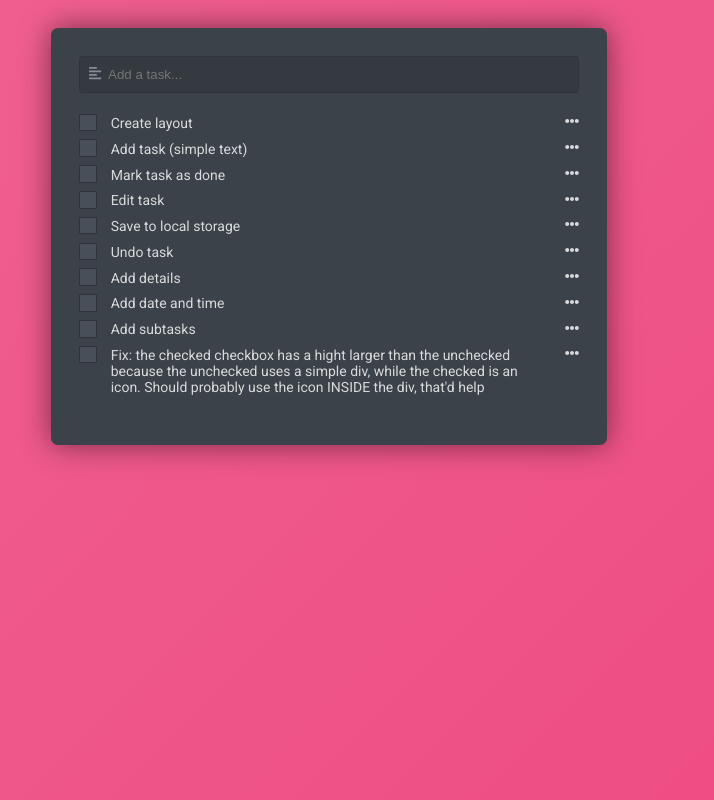
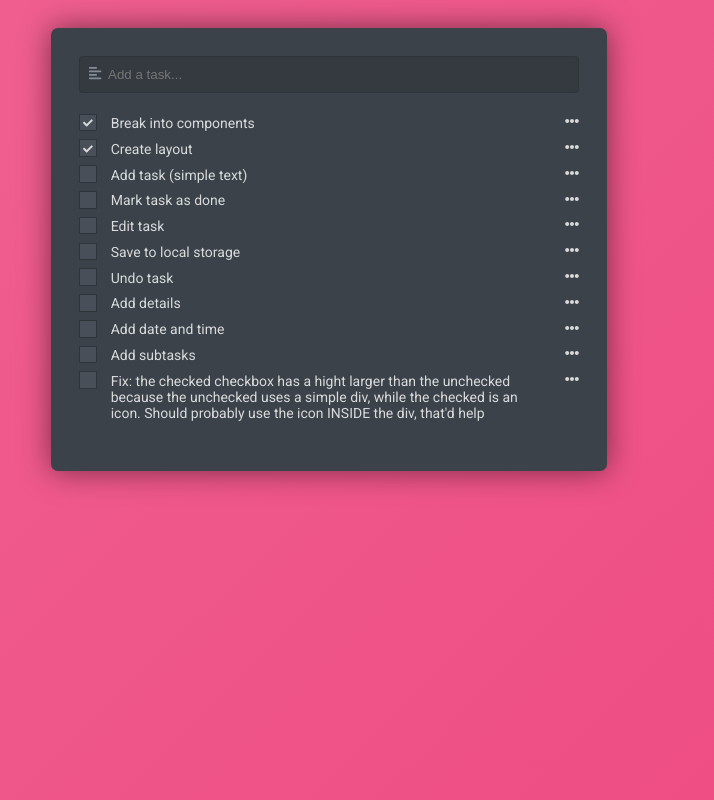
Before and after one commit to SplinterDev/tobedone, a React (Create React App) app: page / in a window 1280 px wide. Shown: the whole page, without its empty margins (311-1025 px from the left). Built offline with nearby package versions, Linux system fonts and the light colour scheme.

Commit message:
Add focused styles to input

```diff
--- a/src/components/TaskInput/TaskInput.scss
+++ b/src/components/TaskInput/TaskInput.scss
@@ -16,6 +16,9 @@
       color: $smoke;
       opacity: 1;
     }
+    &:focus {
+      box-shadow: 0 0 0 2pt $pink;
+    }
   }
 
   & > .icon {
--- a/src/components/TaskInput/TaskInput.tsx
+++ b/src/components/TaskInput/TaskInput.tsx
@@ -4,10 +4,18 @@ import React from 'react'
 import './TaskInput.scss'
 
 const TaskInput = (): JSX.Element => {
+  const handleKeyPress = (e: React.KeyboardEvent<HTMLInputElement>) => {
+    console.log(e.key)
+  }
+
   return (
     <div className="TaskInput">
       <Icon className="icon" icon={faAlignLeft} />
-      <input type="text" placeholder="Add a task..." />
+      <input
+        type="text"
+        placeholder="Add a task..."
+        onKeyPress={handleKeyPress}
+      />
     </div>
   )
 }
--- a/src/components/TaskItem/TaskItem.tsx
+++ b/src/components/TaskItem/TaskItem.tsx
@@ -4,17 +4,22 @@ import { FontAwesomeIcon as Icon } from '@fortawesome/react-fontawesome'
 import { faEllipsisH } from '@fortawesome/free-solid-svg-icons'
 import TdCheck from '../../bricks/TdCheck/TdCheck'
 
-interface Props {
-  content: string
+type TaskType = {
+  description: string
+  done: boolean
 }
 
-const TaskItem = ({ content }: Props): JSX.Element => {
+interface Props {
+  task: TaskType
+}
+
+const TaskItem = ({ task }: Props): JSX.Element => {
   return (
     <li className="TaskItem">
       <div className="checkbox">
-        <TdCheck checked={false} />
+        <TdCheck checked={task.done} />
       </div>
-      <div className="content">{content}</div>
+      <div className="content">{task.description}</div>
       <div className="menu">
         <Icon className="icon" icon={faEllipsisH} />
       </div>
--- a/src/components/TaskList/TaskList.tsx
+++ b/src/components/TaskList/TaskList.tsx
@@ -3,24 +3,58 @@ import TaskItem from '../TaskItem/TaskItem'
 import './TaskList.scss'
 
 const tasks = [
-  // 'Break into components',
-  'Create layout',
-  'Add task (simple text)',
-  'Mark task as done',
-  'Edit task',
-  'Save to local storage',
-  'Undo task',
-  'Add details',
-  'Add date and time',
-  'Add subtasks',
-  "Fix: the checked checkbox has a hight larger than the unchecked because the unchecked uses a simple div, while the checked is an icon. Should probably use the icon INSIDE the div, that'd help",
+  {
+    description: 'Break into components',
+    done: true,
+  },
+  {
+    description: 'Create layout',
+    done: true,
+  },
+  {
+    description: 'Add task (simple text)',
+    done: false,
+  },
+  {
+    description: 'Mark task as done',
+    done: false,
+  },
+  {
+    description: 'Edit task',
+    done: false,
+  },
+  {
+    description: 'Save to local storage',
+    done: false,
+  },
+  {
+    description: 'Undo task',
+    done: false,
+  },
+  {
+    description: 'Add details',
+    done: false,
+  },
+  {
+    description: 'Add date and time',
+    done: false,
+  },
+  {
+    description: 'Add subtasks',
+    done: false,
+  },
+  {
+    description:
+      "Fix: the checked checkbox has a hight larger than the unchecked because the unchecked uses a simple div, while the checked is an icon. Should probably use the icon INSIDE the div, that'd help",
+    done: false,
+  },
 ]
 
 const TaskList = (): JSX.Element => {
   return (
     <ul className="TaskList">
       {tasks.map((e, i) => (
-        <TaskItem content={e} key={i} />
+        <TaskItem task={e} key={i} />
       ))}
     </ul>
   )
--- a/src/index.scss
+++ b/src/index.scss
@@ -1,9 +1,9 @@
 @import-normalize; /* bring in normalize.css styles */
-
 @import url('https://fonts.googleapis.com/css2?family=Roboto:wght@400;700&display=swap');
+@import './styles/colors';
 
 html {
-  background: linear-gradient(135deg, #f06292 0%, darken(#f06292, 5%) 100%);
+  background: linear-gradient(135deg, $pink 0%, darken($pink, 5%) 100%);
   font-family: 'Roboto', Arial, Helvetica, sans-serif;
   font-size: 14px;
   height: 100%;
--- a/src/styles/_colors.scss
+++ b/src/styles/_colors.scss
@@ -4,3 +4,4 @@ $anchor: #3c424a;
 $fossil: #484f59;
 $smoke: #858c95;
 $white: #d8dadb;
+$pink: #f06292;
```
